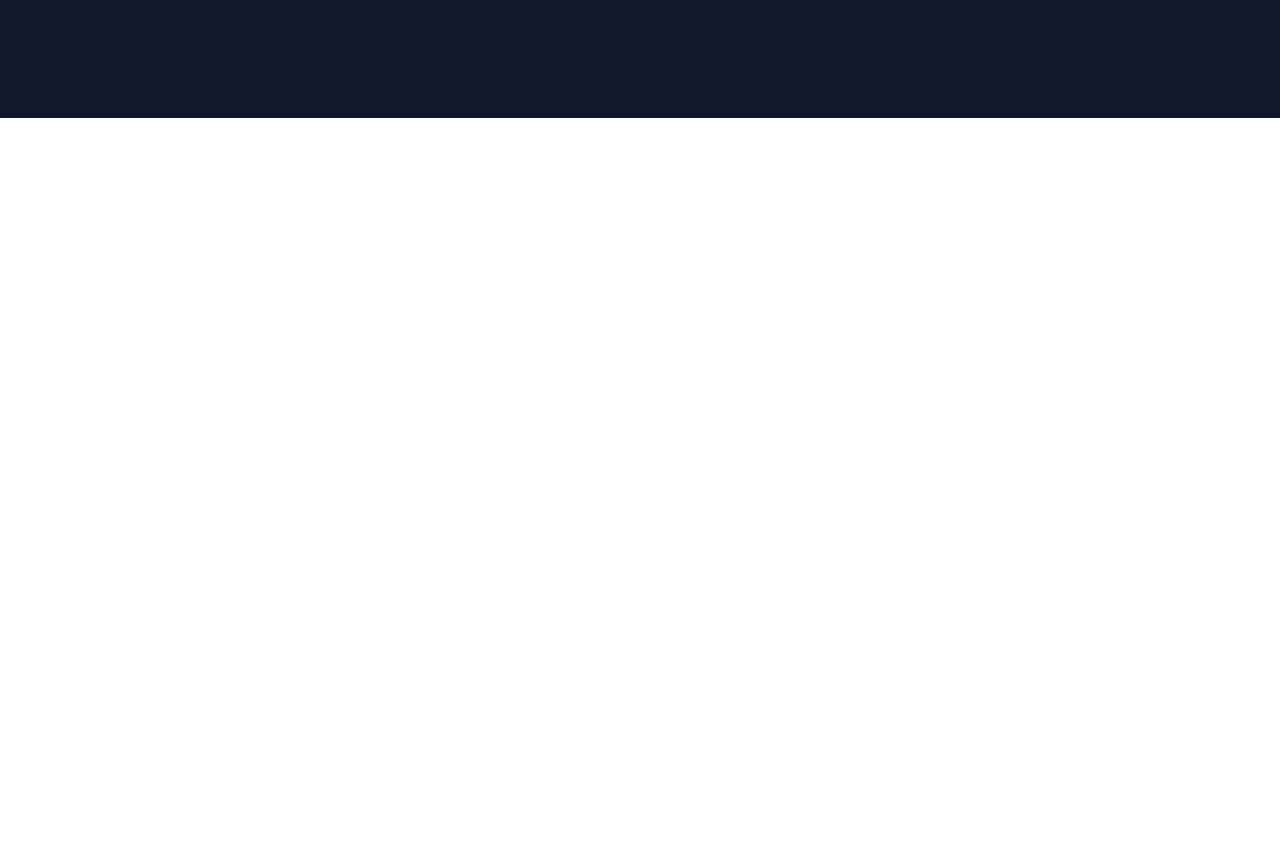
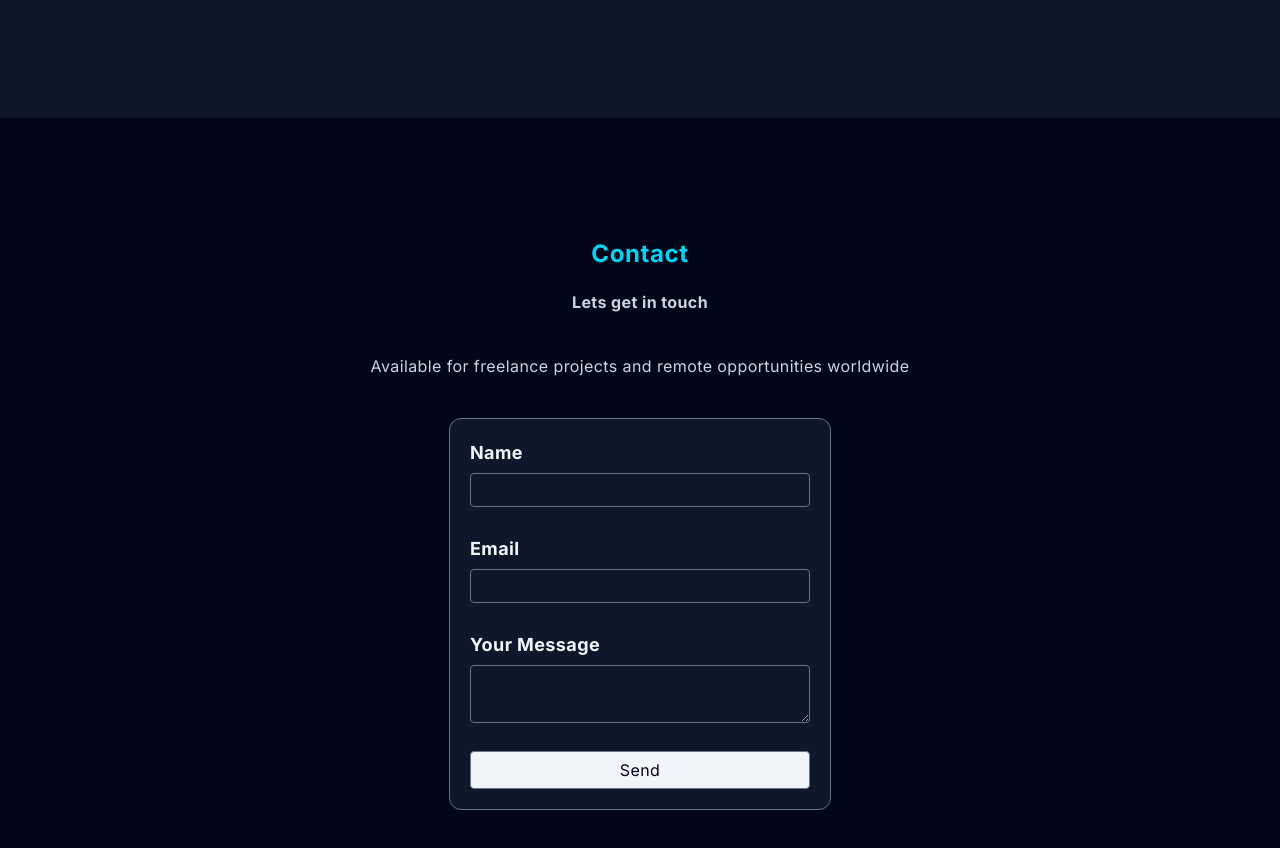
Before and after one commit to Brian9975/Brian-Kariuki, a React (Vite) app: page / in a window 1280 px wide. Shown: the part 2855-3703 px from the top of the page. Before the commit the page ends 2973 px from the top, so only its background shows below. Built offline with nearby package versions, Linux system fonts and the light colour scheme.

Commit message:
Added a contact form

```diff
--- a/src/App.tsx
+++ b/src/App.tsx
@@ -33,10 +33,7 @@ const [openNav, setOpenNav] = useState(false)
 }
   </nav>
 
-  {/* Mobile Menu */}
-  <div className="md:hidden">
 
-  </div>
 
 
   {/* Hero Section */}
@@ -131,6 +128,40 @@ const [openNav, setOpenNav] = useState(false)
   </div>
 </section>
 
+  <section id="contact" className="bg-slate-950 py-30 tracking-wide text-center">
+      <h1 className="text-cyan-400 tracking-wide font-bold text-2xl">Contact</h1>
+      <p className="font-bold text-slate-300 tracking-wide pt-5 pb-10">Lets get in touch</p>
+        <p className="text-slate-300 mb-10 mx-4">
+    Available for freelance projects and remote opportunities worldwide
+  </p>
+
+  <div className="flex justify-center">
+    <form className="bg-slate-900 border border-slate-500 flex flex-col items-center justify-center gap-7 rounded-xl mx-10 p-5 text-slate-5" action="">
+      <div className="flex flex-col items-start">
+        <label className="text-slate-100 text-lg font-bold">
+          Name
+        </label>
+        <input className="border-slate-500 mt-1.5 w-85 py-1 text-slate-100 px-2 outline-slate-500 border rounded" type="text" />
+      </div>
+      <div className="flex flex-col items-start">
+        <label className="text-slate-100 text-lg font-bold">
+          Email
+        </label>
+        <input className="border-slate-500 mt-1.5 w-85 py-1 text-slate-100 px-2 outline-slate-500 border rounded " type="email" />
+      </div>
+
+        <div className="flex flex-col items-start">
+        <label className="text-slate-100 text-lg font-bold">
+          Your Message
+        </label>
+        <textarea className="border-slate-500 mt-1.5 py-1 text-slate-100 px-2 outline-slate-500 border w-85 rounded"  name="" id=""></textarea>
+      </div>
+
+      <button className="border border-slate-500 text-slate-950 bg-slate-100 py-1.5 w-full rounded cursor-pointer hover:opacity-80">Send</button>
+    </form>
+  </div>
+
+  </section>
 
   </>;
 }
```
